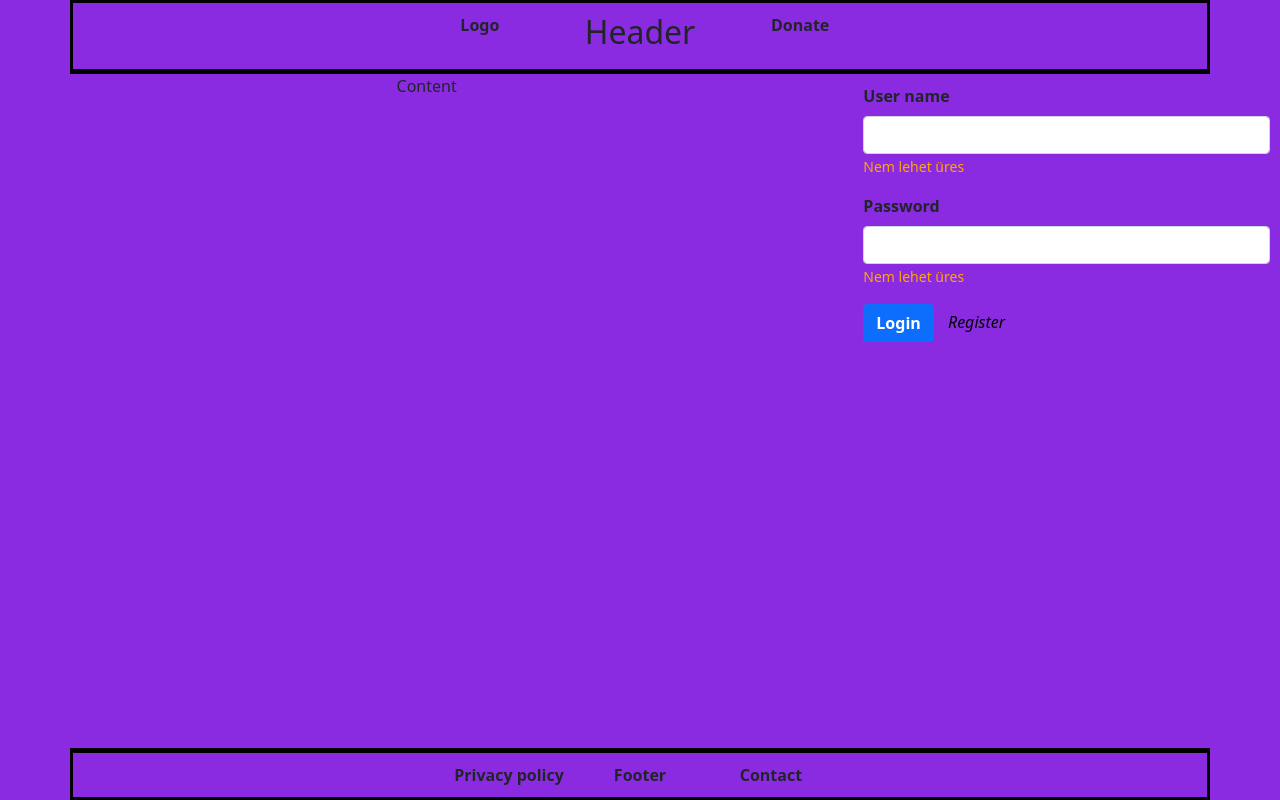
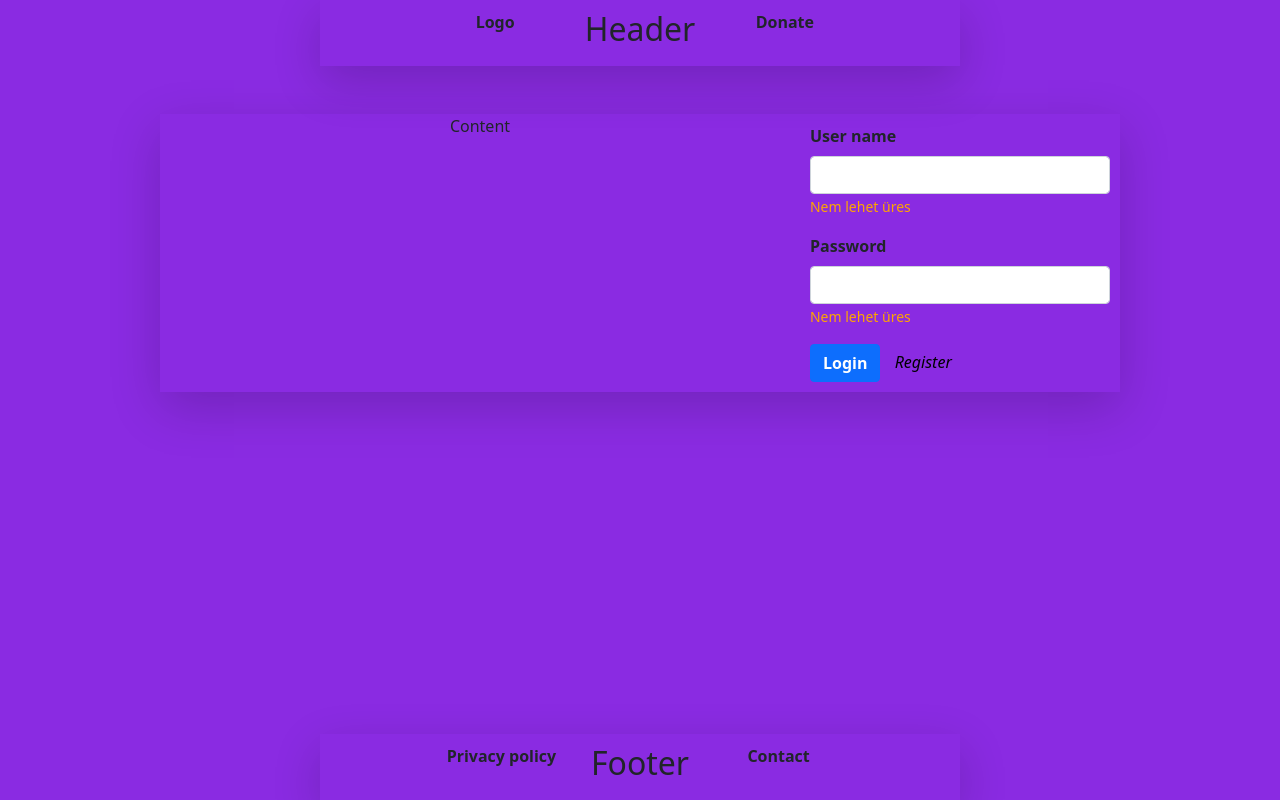
Before and after one commit to PapD1020/IKT_PapDaniel2021, a PHP site: page / in a window 1280 px wide. Run offline with PHP 8.4, Linux system fonts and the light colour scheme.

Commit message:
added bootstrap shadows and margins

```diff
--- a/Kozos_orai_munka_1/index.php
+++ b/Kozos_orai_munka_1/index.php
@@ -14,21 +14,21 @@
     <title>KOM1 - Front page</title>
 </head>
 <body>
-    <div class="container border_bottom">
+    <div class="container w-50 shadow-lg mb-5">
         <div class="row justify-content-md-center bold_style to_center padding10">
-            <div class="col col-lg-2">
+            <div class="col col-lg-3">
                 Logo
             </div>
             <div class="col-md-auto">
                 <h2>Header</h2>
             </div>
-            <div class="col col-lg-2">
+            <div class="col col-lg-3">
                 Donate
             </div>
         </div>
     </div>
 
-    <div class="container-fluid">
+    <div class="container-fluid w-75 shadow-lg">
         <div class="row">
             <div class="col-sm-8 to_center">
                 <p>Content</p>
@@ -47,15 +47,15 @@
         </div>
     </div>
 
-    <div class="container fixed-bottom border_top">
+    <div class="container w-50 fixed-bottom shadow-lg mt-5">
         <div class="row justify-content-md-center bold_style to_center padding10">
-            <div class="col col-lg-2">
+            <div class="col col-lg-3">
                 Privacy policy
             </div>
             <div class="col-md-auto">
-                Footer
+                <h2>Footer</h2>
             </div>
-            <div class="col col-lg-2">
+            <div class="col col-lg-3">
                 Contact
             </div>
         </div>
--- a/Kozos_orai_munka_1/my_css/my_style.css
+++ b/Kozos_orai_munka_1/my_css/my_style.css
@@ -49,6 +49,7 @@ body{
     background-color: #2e2be2;
 }
 
+/*nem működnek*/
 .border_bottom{
     border-bottom: 5px;
     border-color: black;
@@ -59,6 +60,7 @@ body{
     border-top: 5px;
     border-color: black;
     border-style: solid;
+    border: 5px solid black;
 }
 
 .inactiveButton{
```
